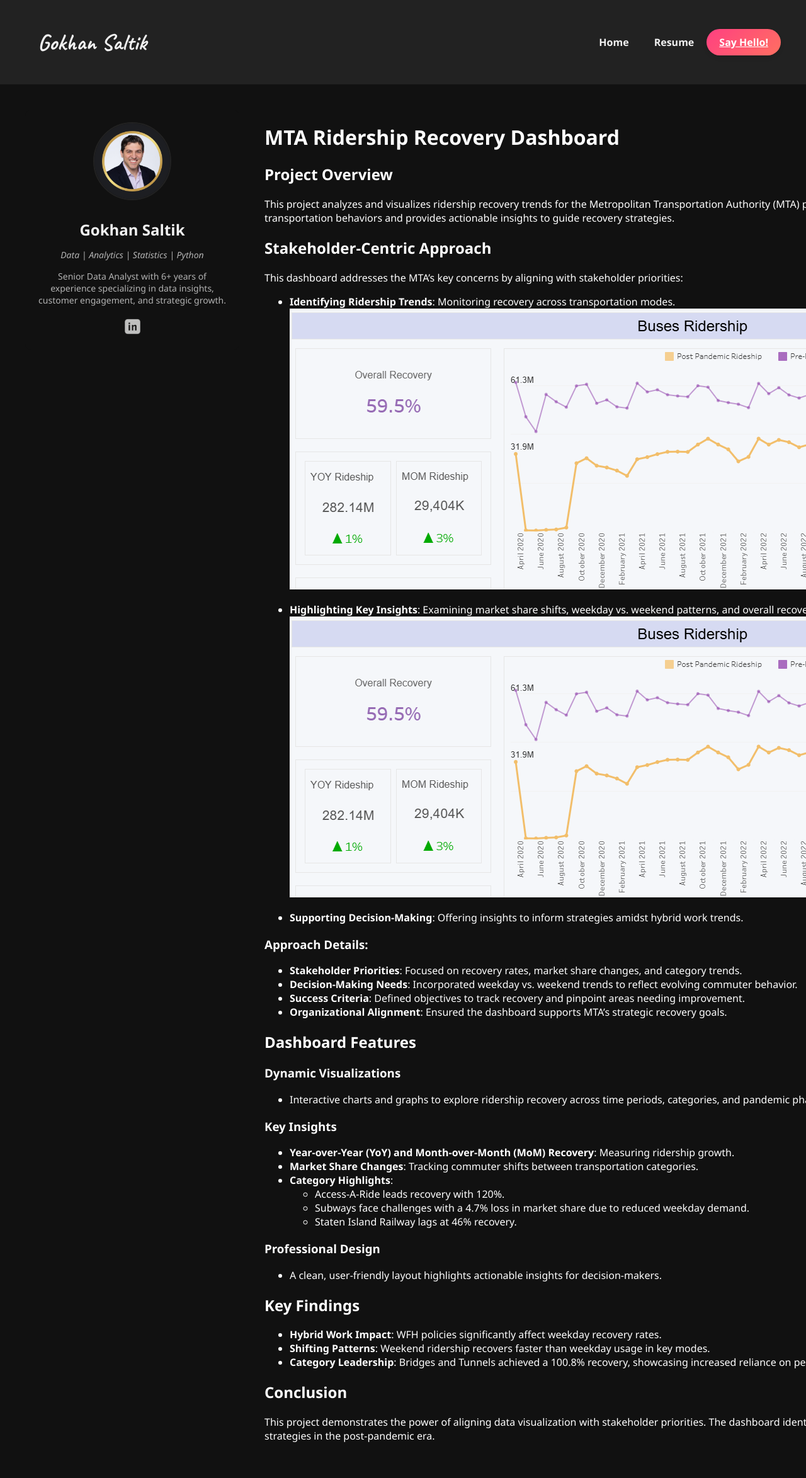
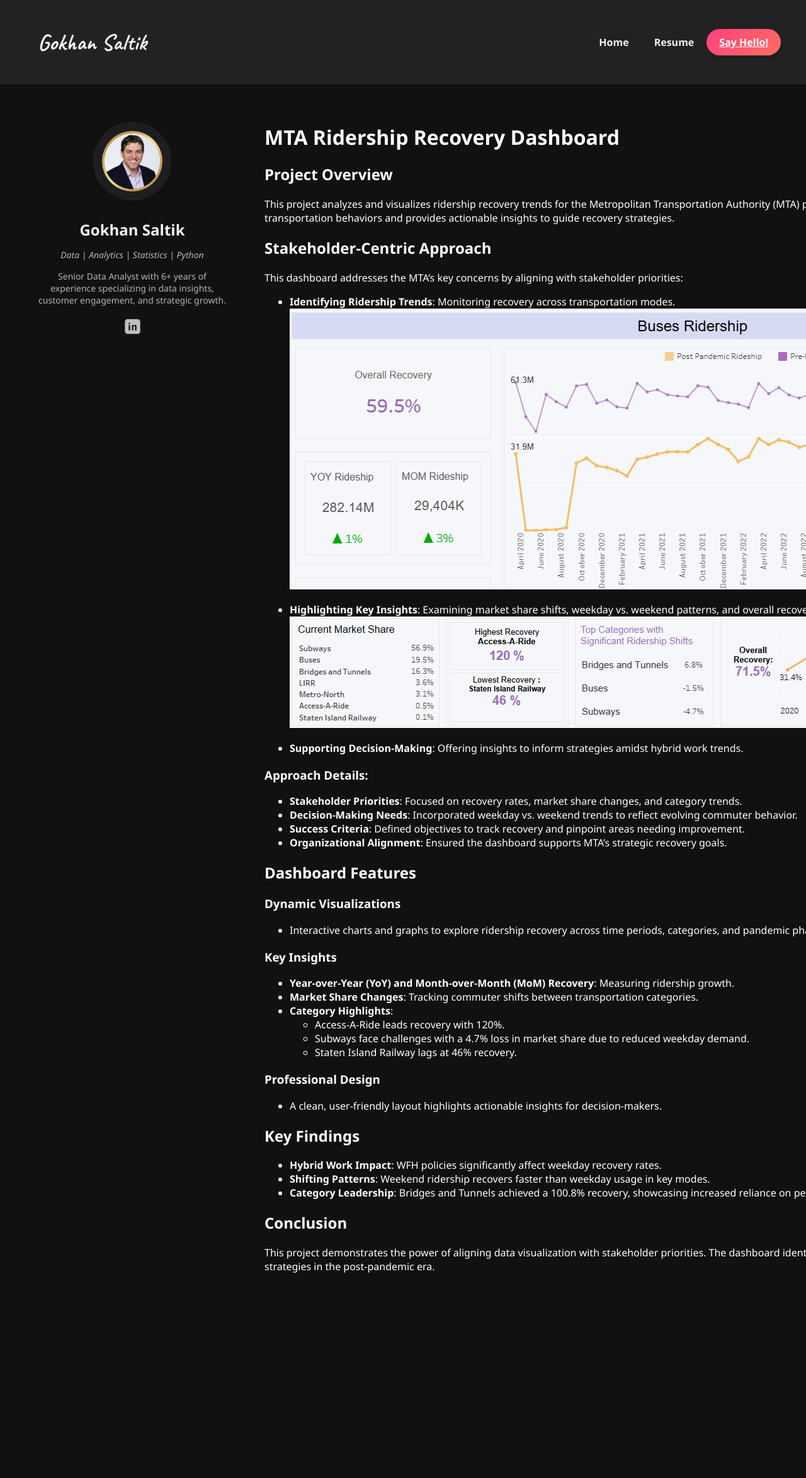
Before and after one commit to saltikg/portfolio, a Jekyll site: the page built from projects/Interactive_Dashboard_Pandemic.md, in a window 1280 px wide. Shown: the whole page at 63% size. Built offline with Jekyll 4.4.1, drawn with Linux system fonts in a browser that asks for light colours; after the commit the page ends 2078 px from its top, so only the background shows below that.

Commit message:
Update Interactive_Dashboard_Pandemic.md

```diff
--- a/projects/Interactive_Dashboard_Pandemic.md
+++ b/projects/Interactive_Dashboard_Pandemic.md
@@ -15,7 +15,7 @@
   ![Ridership Trends Chart](../assets/img/maven-mta-14.png)
 
 - **Highlighting Key Insights**: Examining market share shifts, weekday vs. weekend patterns, and overall recovery rates.
- ![Ridership Trends Chart](../assets/img/maven-mta-14.png)
+ ![Ridership Trends Chart](../assets/img/maven-mta-15.png)
 
 - **Supporting Decision-Making**: Offering insights to inform strategies amidst hybrid work trends.
 
```
